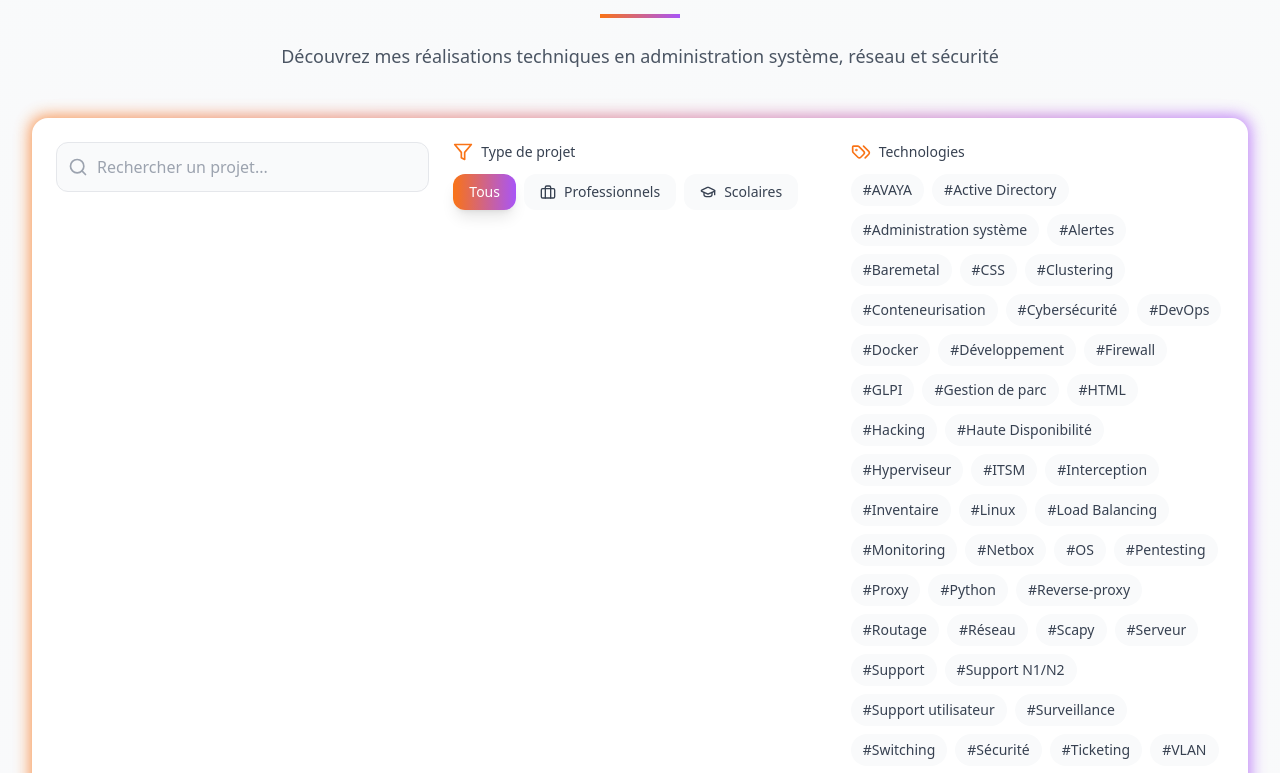
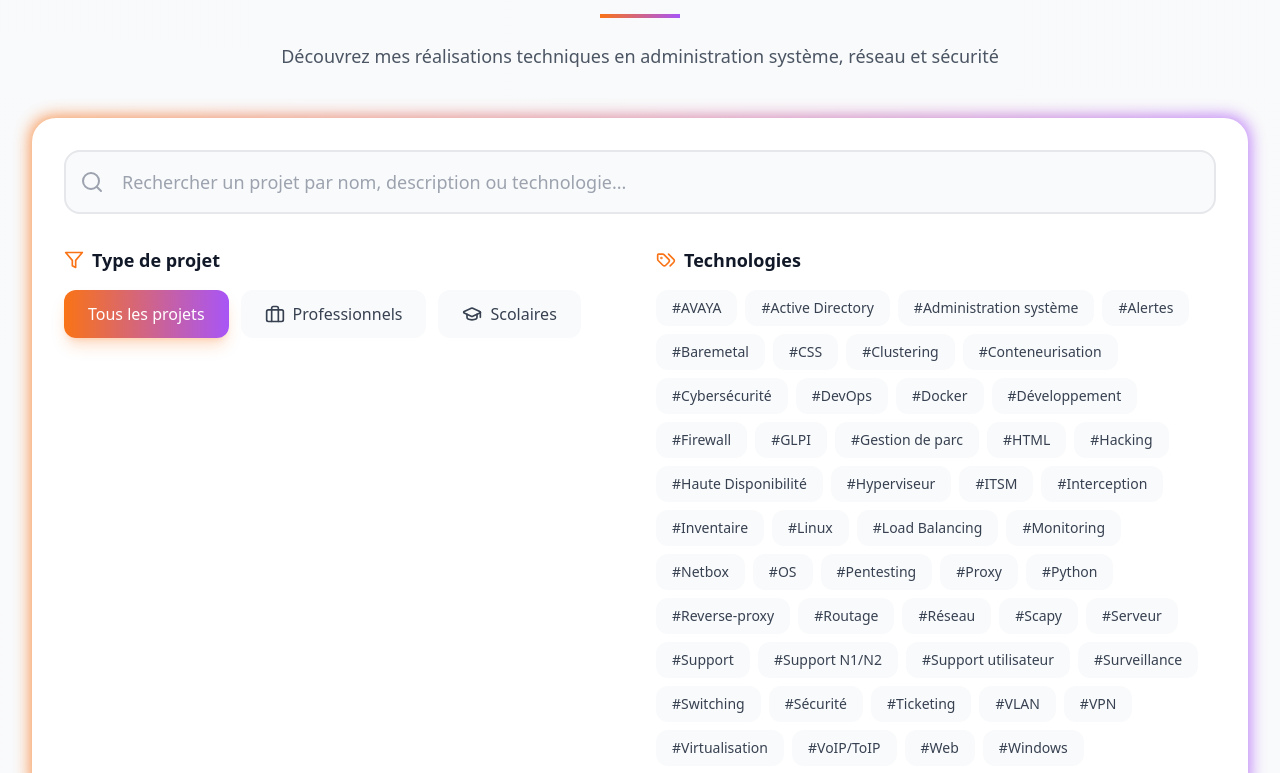
Before and after one commit to CapitaineRick/Portfolio, a React (Vite) app: page / in a window 1280 px wide. Shown: the part 6003-6776 px from the top of the page. Built offline with nearby package versions, Linux system fonts and the light colour scheme.

Commit message:
Modernize project search interface

```diff
--- a/src/components/sections/Projects.tsx
+++ b/src/components/sections/Projects.tsx
@@ -111,88 +111,87 @@ const Projects: React.FC = () => {
           </p>
         </div>
 
-        <div className="space-y-8 mb-12">
+        {/* Modern Search Interface */}
+        <div className="mb-12">
+          <div className="relative group">
+            <div className="absolute -inset-0.5 bg-gradient-to-r from-orange-500 to-purple-500 rounded-3xl blur opacity-75 group-hover:opacity-100 transition duration-1000"></div>
+            <div className="relative bg-white dark:bg-gray-800 rounded-3xl p-8">
               {/* Search Bar */}
-          <div className="relative group">
-            <div className="absolute -inset-0.5 bg-gradient-to-r from-orange-500 to-purple-500 rounded-2xl blur opacity-75 group-hover:opacity-100 transition duration-1000"></div>
-            <div className="relative bg-white dark:bg-gray-800 rounded-2xl p-6">
-              <div className="flex flex-col md:flex-row gap-6">
-                {/* Search Input */}
-                <div className="flex-1">
-                  <div className="relative">
-                    <div className="absolute inset-y-0 left-0 pl-3 flex items-center pointer-events-none">
-                      <Search className="h-5 w-5 text-gray-400" />
+              <div className="relative mb-8">
+                <div className="absolute inset-y-0 left-4 flex items-center pointer-events-none">
+                  <Search className="h-6 w-6 text-gray-400" />
                 </div>
                 <input
                   type="text"
-                      placeholder="Rechercher un projet..."
+                  placeholder="Rechercher un projet par nom, description ou technologie..."
                   value={searchTerm}
                   onChange={(e) => setSearchTerm(e.target.value)}
-                      className="w-full pl-10 pr-4 py-3 rounded-xl bg-gray-50 dark:bg-gray-700/50
-                               border border-gray-200 dark:border-gray-600
-                               focus:ring-2 focus:ring-orange-500 focus:border-transparent
+                  className="w-full pl-14 pr-4 py-4 rounded-2xl bg-gray-50 dark:bg-gray-700/50
+                           border-2 border-gray-200 dark:border-gray-600
+                           focus:ring-4 focus:ring-orange-500/20 focus:border-orange-500
                            placeholder-gray-400 dark:placeholder-gray-500
-                               transition-all duration-300"
+                           text-lg transition-all duration-300"
                 />
               </div>
+
+              {/* Filters Section */}
+              <div className="grid grid-cols-1 md:grid-cols-2 gap-8">
+                {/* Project Types */}
+                <div className="space-y-4">
+                  <div className="flex items-center gap-2 mb-4">
+                    <Filter className="w-5 h-5 text-orange-500" />
+                    <h3 className="text-lg font-semibold">Type de projet</h3>
                   </div>
-
-                {/* Project Type Filter */}
-                <div className="flex-1">
-                  <div className="flex items-center gap-2 mb-3">
-                    <Filter className="w-5 h-5 text-orange-500" />
-                    <span className="text-sm font-medium text-gray-700 dark:text-gray-300">Type de projet</span>
-                  </div>
-                  <div className="flex flex-wrap gap-2">
+                  <div className="flex flex-wrap gap-3">
                     <button
                       onClick={() => setSelectedType('all')}
-                      className={`px-4 py-2 rounded-xl text-sm font-medium transition-all duration-300 flex items-center gap-2
+                      className={`px-6 py-3 rounded-xl text-base font-medium transition-all duration-300 flex items-center gap-2
                         ${selectedType === 'all'
-                          ? 'bg-gradient-to-r from-orange-500 to-purple-500 text-white shadow-lg'
+                          ? 'bg-gradient-to-r from-orange-500 to-purple-500 text-white shadow-lg shadow-orange-500/25'
                           : 'bg-gray-50 dark:bg-gray-700/50 text-gray-700 dark:text-gray-300 hover:bg-gray-100 dark:hover:bg-gray-600/50'
                         }`}
                     >
-                      Tous
+                      Tous les projets
                     </button>
                     <button
                       onClick={() => setSelectedType('enterprise')}
-                      className={`px-4 py-2 rounded-xl text-sm font-medium transition-all duration-300 flex items-center gap-2
+                      className={`px-6 py-3 rounded-xl text-base font-medium transition-all duration-300 flex items-center gap-2
                         ${selectedType === 'enterprise'
-                          ? 'bg-gradient-to-r from-orange-500 to-purple-500 text-white shadow-lg'
+                          ? 'bg-gradient-to-r from-orange-500 to-purple-500 text-white shadow-lg shadow-orange-500/25'
                           : 'bg-gray-50 dark:bg-gray-700/50 text-gray-700 dark:text-gray-300 hover:bg-gray-100 dark:hover:bg-gray-600/50'
                         }`}
                     >
-                      <Briefcase className="w-4 h-4" />
+                      <Briefcase className="w-5 h-5" />
                       Professionnels
                     </button>
                     <button
                       onClick={() => setSelectedType('school')}
-                      className={`px-4 py-2 rounded-xl text-sm font-medium transition-all duration-300 flex items-center gap-2
+                      className={`px-6 py-3 rounded-xl text-base font-medium transition-all duration-300 flex items-center gap-2
                         ${selectedType === 'school'
-                          ? 'bg-gradient-to-r from-orange-500 to-purple-500 text-white shadow-lg'
+                          ? 'bg-gradient-to-r from-orange-500 to-purple-500 text-white shadow-lg shadow-orange-500/25'
                           : 'bg-gray-50 dark:bg-gray-700/50 text-gray-700 dark:text-gray-300 hover:bg-gray-100 dark:hover:bg-gray-600/50'
                         }`}
                     >
-                      <GraduationCap className="w-4 h-4" />
+                      <GraduationCap className="w-5 h-5" />
                       Scolaires
                     </button>
                   </div>
                 </div>
 
-                {/* Tags Filter */}
-                <div className="flex-1">
-                  <div className="flex items-center gap-2 mb-3">
+                {/* Technologies */}
+                <div className="space-y-4">
+                  <div className="flex items-center gap-2 mb-4">
                     <Tags className="w-5 h-5 text-orange-500" />
-                    <span className="text-sm font-medium text-gray-700 dark:text-gray-300">Technologies</span>
+                    <h3 className="text-lg font-semibold">Technologies</h3>
                   </div>
                   <div className="flex flex-wrap gap-2">
                     {allTags.map(tag => (
                       <button
                         key={tag}
                         onClick={() => handleTagClick(tag)}
-                        className={`px-3 py-1.5 rounded-full text-sm font-medium transition-all duration-300
+                        className={`px-4 py-2 rounded-xl text-sm font-medium transition-all duration-300
                           ${selectedTag === tag
-                            ? 'bg-gradient-to-r from-orange-500 to-purple-500 text-white shadow-lg'
+                            ? 'bg-gradient-to-r from-orange-500 to-purple-500 text-white shadow-lg shadow-orange-500/25'
                             : 'bg-gray-50 dark:bg-gray-700/50 text-gray-700 dark:text-gray-300 hover:bg-gray-100 dark:hover:bg-gray-600/50'
                           }`}
                       >
@@ -202,6 +201,32 @@ const Projects: React.FC = () => {
                   </div>
                 </div>
               </div>
+
+              {/* Active Filters Display */}
+              {(selectedType !== 'all' || selectedTag || searchTerm) && (
+                <div className="mt-8 pt-6 border-t border-gray-200 dark:border-gray-700">
+                  <div className="flex items-center gap-4 text-sm text-gray-600 dark:text-gray-400">
+                    <span className="font-medium">Filtres actifs:</span>
+                    <div className="flex flex-wrap gap-2">
+                      {selectedType !== 'all' && (
+                        <span className="px-3 py-1 rounded-full bg-orange-100 dark:bg-orange-900/30 text-orange-600 dark:text-orange-400">
+                          {selectedType === 'enterprise' ? 'Projets professionnels' : 'Projets scolaires'}
+                        </span>
+                      )}
+                      {selectedTag && (
+                        <span className="px-3 py-1 rounded-full bg-purple-100 dark:bg-purple-900/30 text-purple-600 dark:text-purple-400">
+                          #{selectedTag}
+                        </span>
+                      )}
+                      {searchTerm && (
+                        <span className="px-3 py-1 rounded-full bg-blue-100 dark:bg-blue-900/30 text-blue-600 dark:text-blue-400">
+                          Recherche: "{searchTerm}"
+                        </span>
+                      )}
+                    </div>
+                  </div>
+                </div>
+              )}
             </div>
           </div>
         </div>
```
Lines whose indentation alone changed are shown as unchanged.
